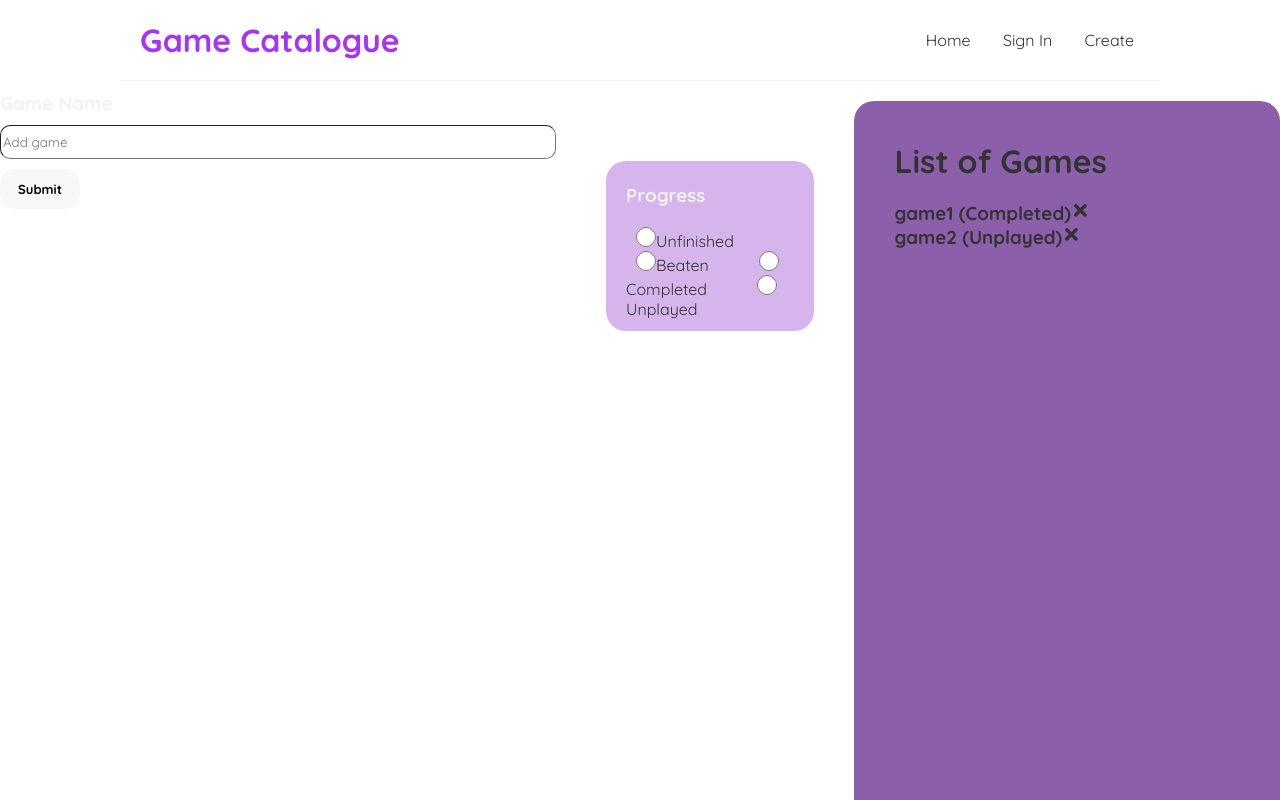
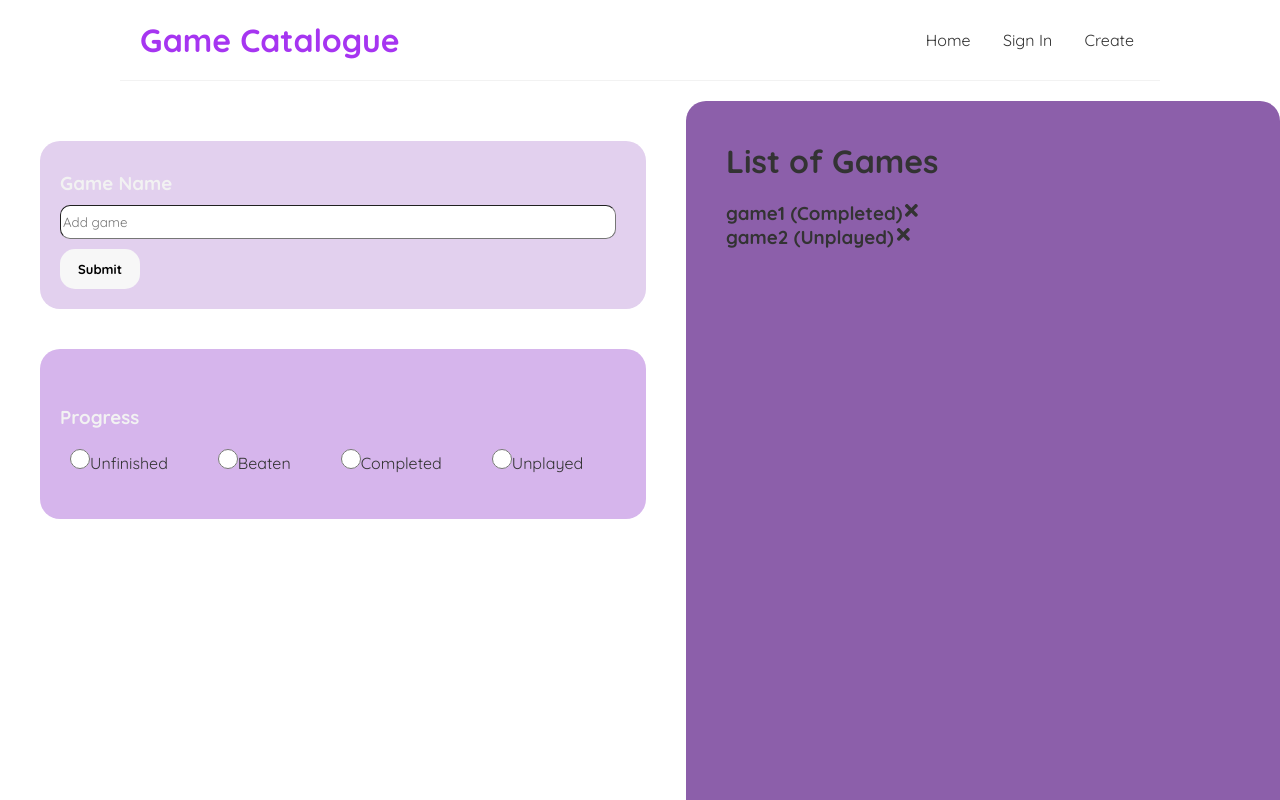
Before and after one commit to Robert56th/react-project-demo, a React (Create React App) app: page /create in a window 1280 px wide. Shown: the top 800 px of the page. Built offline with nearby package versions, Linux system fonts and the light colour scheme.

Commit message:
fixed layout -Doroteo

```diff
--- a/src/GameCat.js
+++ b/src/GameCat.js
@@ -35,6 +35,9 @@ const GameCatalog = ({ games, onAdd, onDelete }) => {
     return (
       <form className="add-form" onSubmit={onSubmit}>
         <div className="gamecatalog">
+
+
+          <div className="leftcontent">
             <div className="gameinfo">
               <h3>Game Name</h3>
               <input type="text" placeholder='Add game' value={text}
@@ -43,11 +46,11 @@ const GameCatalog = ({ games, onAdd, onDelete }) => {
               <button type="submit" value='Add game'>Submit</button>
             </div>
 
-          <div className="rightcontent">
             <GameProgress progress={progress} toggleProgress={toggleProgress}/>
+
           </div>
 
-          <div className="leftcontent">
+          <div className="rightcontent">
             <h1>List of Games</h1>
             <br></br>
             <ListofGames />
--- a/src/index.css
+++ b/src/index.css
@@ -34,8 +34,9 @@
   display: flex;
   align-items: flex-start;
 
+
 }
-.gamecatalog .leftcontent {
+.gamecatalog .rightcontent{
 
   background-color: #8c5faa;
   border-radius: 20px;
@@ -44,11 +45,13 @@
   width: 1000px;
   height: 750px;
 
+
 }
-.gamecatalog .rightcontent {
+.gamecatalog .leftcontent {
 
   margin: 20px auto;
   padding: 40px;
+
 }
 .gameprogress .progress{
   border-radius: 20px;
@@ -76,7 +79,8 @@
   width: 20px;
 }
 
-.gameinfo .labelContainer{
+
+.gameinfo {
 
   border-radius: 20px;
   padding: 20px;
```
Lines whose indentation alone changed are shown as unchanged.
